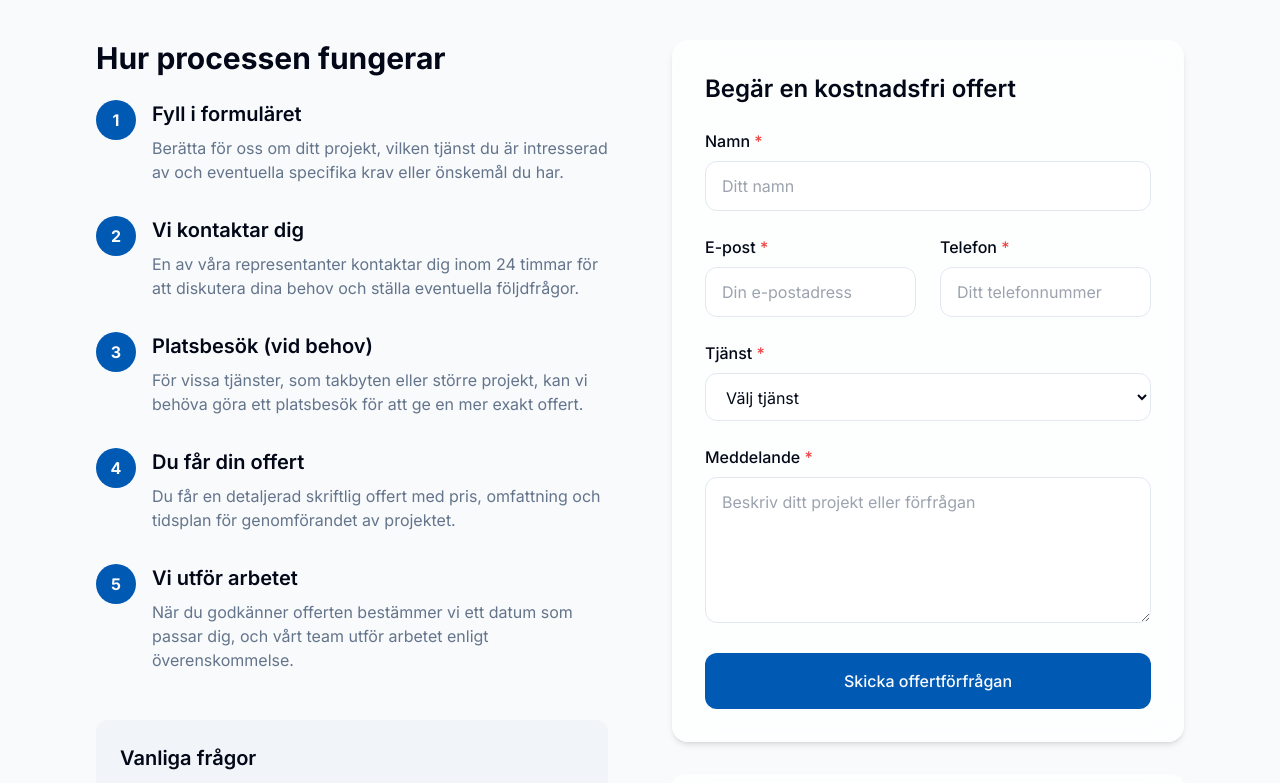
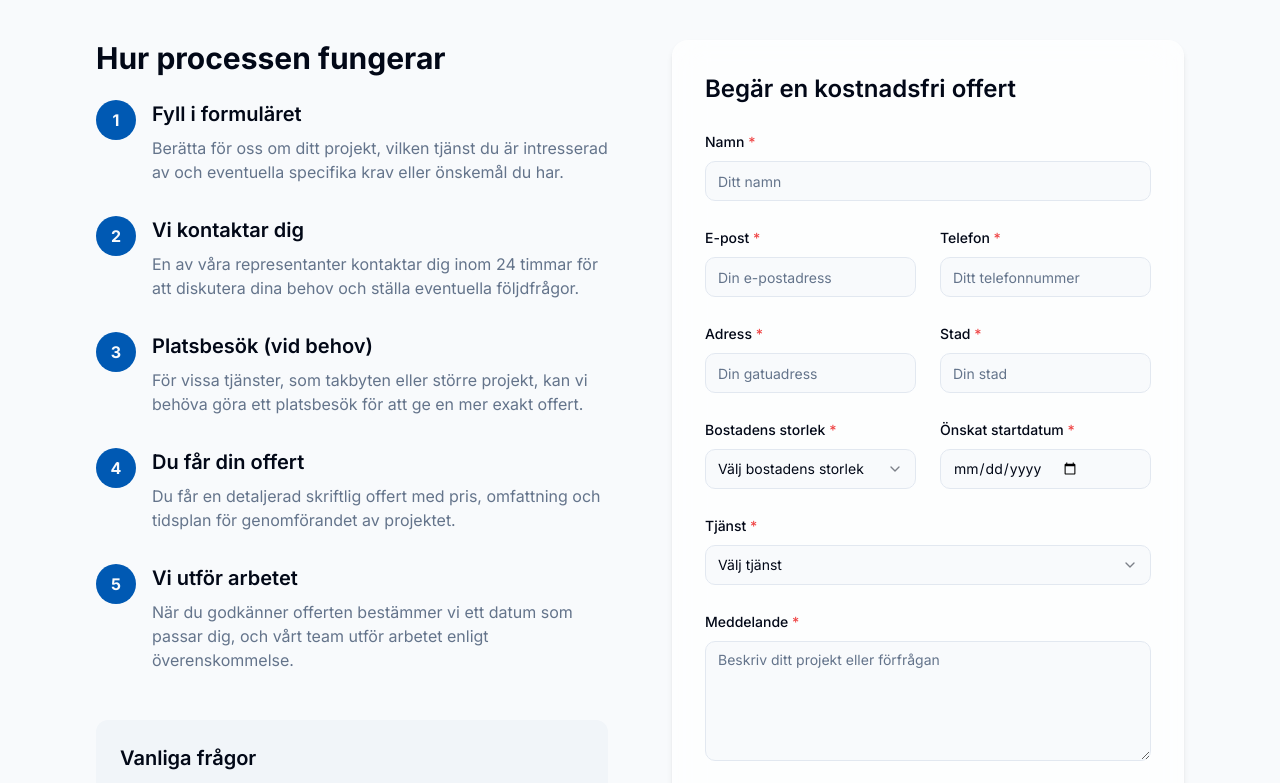
Before and after one commit to adamnoobdev/cleanvista-design, a React (Vite) app: page /quote in a window 1280 px wide. Shown: the part 840-1623 px from the top of the page. Built offline with nearby package versions, Linux system fonts and the light colour scheme.

Commit message:
Add quote form enhancements
Enhance the quote form to include fields for address, property size, and desired service start date.

```diff
--- a/package.json
+++ b/package.json
@@ -11,7 +11,7 @@
     "preview": "vite preview"
   },
   "dependencies": {
-    "@hookform/resolvers": "^3.9.0",
+    "@hookform/resolvers": "^4.1.3",
     "@radix-ui/react-accordion": "^1.2.0",
     "@radix-ui/react-alert-dialog": "^1.1.1",
     "@radix-ui/react-aspect-ratio": "^1.1.0",
--- a/src/components/QuoteForm.tsx
+++ b/src/components/QuoteForm.tsx
@@ -6,11 +6,34 @@ import {
   Check,
   Loader2
 } from 'lucide-react';
+import {
+  Form,
+  FormControl,
+  FormField,
+  FormItem,
+  FormLabel,
+  FormMessage
+} from "@/components/ui/form";
+import { Input } from "@/components/ui/input";
+import { Textarea } from "@/components/ui/textarea";
+import {
+  Select,
+  SelectContent,
+  SelectItem,
+  SelectTrigger,
+  SelectValue
+} from "@/components/ui/select";
+import { useForm } from "react-hook-form";
+import { zodResolver } from "@hookform/resolvers/zod";
 
 const quoteFormSchema = z.object({
   name: z.string().min(2, { message: "Namn måste innehålla minst 2 tecken" }),
   email: z.string().email({ message: "Ange en giltig e-postadress" }),
   phone: z.string().min(6, { message: "Ange ett giltigt telefonnummer" }),
+  address: z.string().min(5, { message: "Vänligen ange din adress" }),
+  city: z.string().min(2, { message: "Vänligen ange din stad" }),
+  propertySize: z.string().min(1, { message: "Vänligen ange bostadens storlek" }),
+  desiredDate: z.string().min(1, { message: "Vänligen välj ett önskat startdatum" }),
   service: z.string().min(1, { message: "Välj en tjänst" }),
   message: z.string().min(10, { message: "Meddelande måste innehålla minst 10 tecken" }),
 });
@@ -18,37 +41,29 @@ const quoteFormSchema = z.object({
 type QuoteFormValues = z.infer<typeof quoteFormSchema>;
 
 const QuoteForm = () => {
-  const [formData, setFormData] = useState<QuoteFormValues>({
+  const [isSubmitting, setIsSubmitting] = useState(false);
+  const [isSubmitted, setIsSubmitted] = useState(false);
+
+  const form = useForm<QuoteFormValues>({
+    resolver: zodResolver(quoteFormSchema),
+    defaultValues: {
       name: '',
       email: '',
       phone: '',
+      address: '',
+      city: '',
+      propertySize: '',
+      desiredDate: '',
       service: '',
       message: '',
+    },
   });
 
-  const [errors, setErrors] = useState<Partial<Record<keyof QuoteFormValues, string>>>({});
-  const [isSubmitting, setIsSubmitting] = useState(false);
-  const [isSubmitted, setIsSubmitted] = useState(false);
-
-  const handleChange = (e: React.ChangeEvent<HTMLInputElement | HTMLTextAreaElement | HTMLSelectElement>) => {
-    const { name, value } = e.target;
-    setFormData(prev => ({ ...prev, [name]: value }));
-
-    // Clear error when field is edited
-    if (errors[name as keyof QuoteFormValues]) {
-      setErrors(prev => ({ ...prev, [name]: undefined }));
-    }
-  };
-
-  const handleSubmit = async (e: React.FormEvent) => {
-    e.preventDefault();
-
+  const onSubmit = async (data: QuoteFormValues) => {
     try {
-      // Validate form data
-      quoteFormSchema.parse(formData);
+      setIsSubmitting(true);
 
       // Simulate API call
-      setIsSubmitting(true);
       await new Promise(resolve => setTimeout(resolve, 1500));
 
       // Show success
@@ -59,27 +74,14 @@ const QuoteForm = () => {
 
       // Reset form after delay
       setTimeout(() => {
-        setFormData({
-          name: '',
-          email: '',
-          phone: '',
-          service: '',
-          message: '',
-        });
+        form.reset();
         setIsSubmitted(false);
       }, 3000);
 
     } catch (error) {
-      if (error instanceof z.ZodError) {
-        // Convert Zod errors to form errors
-        const formErrors: Partial<Record<keyof QuoteFormValues, string>> = {};
-        error.errors.forEach(err => {
-          if (err.path[0]) {
-            formErrors[err.path[0] as keyof QuoteFormValues] = err.message;
-          }
+      toast.error("Ett fel inträffade", {
+        description: "Försök igen eller kontakta oss direkt via telefon."
       });
-        setErrors(formErrors);
-      }
     } finally {
       setIsSubmitting(false);
     }
@@ -100,114 +102,172 @@ const QuoteForm = () => {
           </p>
         </div>
       ) : (
-        <form onSubmit={handleSubmit} className="space-y-6">
-          <div className="space-y-2">
-            <label htmlFor="name" className="block font-medium">
-              Namn <span className="text-red-500">*</span>
-            </label>
-            <input
-              id="name"
+        <Form {...form}>
+          <form onSubmit={form.handleSubmit(onSubmit)} className="space-y-6">
+            <FormField
+              control={form.control}
               name="name"
-              type="text"
-              value={formData.name}
-              onChange={handleChange}
-              className={`w-full px-4 py-3 rounded-lg border ${
-                errors.name ? 'border-red-300 bg-red-50' : 'border-input bg-white'
-              }`}
-              placeholder="Ditt namn"
+              render={({ field }) => (
+                <FormItem>
+                  <FormLabel>Namn <span className="text-red-500">*</span></FormLabel>
+                  <FormControl>
+                    <Input placeholder="Ditt namn" {...field} />
+                  </FormControl>
+                  <FormMessage />
+                </FormItem>
+              )}
             />
-            {errors.name && (
-              <p className="text-red-500 text-sm mt-1">{errors.name}</p>
+
+            <div className="grid grid-cols-1 md:grid-cols-2 gap-6">
+              <FormField
+                control={form.control}
+                name="email"
+                render={({ field }) => (
+                  <FormItem>
+                    <FormLabel>E-post <span className="text-red-500">*</span></FormLabel>
+                    <FormControl>
+                      <Input placeholder="Din e-postadress" {...field} />
+                    </FormControl>
+                    <FormMessage />
+                  </FormItem>
                 )}
+              />
+
+              <FormField
+                control={form.control}
+                name="phone"
+                render={({ field }) => (
+                  <FormItem>
+                    <FormLabel>Telefon <span className="text-red-500">*</span></FormLabel>
+                    <FormControl>
+                      <Input placeholder="Ditt telefonnummer" {...field} />
+                    </FormControl>
+                    <FormMessage />
+                  </FormItem>
+                )}
+              />
             </div>
 
             <div className="grid grid-cols-1 md:grid-cols-2 gap-6">
-            <div className="space-y-2">
-              <label htmlFor="email" className="block font-medium">
-                E-post <span className="text-red-500">*</span>
-              </label>
-              <input
-                id="email"
-                name="email"
-                type="email"
-                value={formData.email}
-                onChange={handleChange}
-                className={`w-full px-4 py-3 rounded-lg border ${
-                  errors.email ? 'border-red-300 bg-red-50' : 'border-input bg-white'
-                }`}
-                placeholder="Din e-postadress"
+              <FormField
+                control={form.control}
+                name="address"
+                render={({ field }) => (
+                  <FormItem>
+                    <FormLabel>Adress <span className="text-red-500">*</span></FormLabel>
+                    <FormControl>
+                      <Input placeholder="Din gatuadress" {...field} />
+                    </FormControl>
+                    <FormMessage />
+                  </FormItem>
+                )}
               />
-              {errors.email && (
-                <p className="text-red-500 text-sm mt-1">{errors.email}</p>
+
+              <FormField
+                control={form.control}
+                name="city"
+                render={({ field }) => (
+                  <FormItem>
+                    <FormLabel>Stad <span className="text-red-500">*</span></FormLabel>
+                    <FormControl>
+                      <Input placeholder="Din stad" {...field} />
+                    </FormControl>
+                    <FormMessage />
+                  </FormItem>
                 )}
+              />
             </div>
 
-            <div className="space-y-2">
-              <label htmlFor="phone" className="block font-medium">
-                Telefon <span className="text-red-500">*</span>
-              </label>
-              <input
-                id="phone"
-                name="phone"
-                type="tel"
-                value={formData.phone}
-                onChange={handleChange}
-                className={`w-full px-4 py-3 rounded-lg border ${
-                  errors.phone ? 'border-red-300 bg-red-50' : 'border-input bg-white'
-                }`}
-                placeholder="Ditt telefonnummer"
+            <div className="grid grid-cols-1 md:grid-cols-2 gap-6">
+              <FormField
+                control={form.control}
+                name="propertySize"
+                render={({ field }) => (
+                  <FormItem>
+                    <FormLabel>Bostadens storlek <span className="text-red-500">*</span></FormLabel>
+                    <Select
+                      onValueChange={field.onChange}
+                      defaultValue={field.value}
+                    >
+                      <FormControl>
+                        <SelectTrigger>
+                          <SelectValue placeholder="Välj bostadens storlek" />
+                        </SelectTrigger>
+                      </FormControl>
+                      <SelectContent>
+                        <SelectItem value="under_50">Mindre än 50 kvm</SelectItem>
+                        <SelectItem value="50_80">50-80 kvm</SelectItem>
+                        <SelectItem value="80_120">80-120 kvm</SelectItem>
+                        <SelectItem value="120_200">120-200 kvm</SelectItem>
+                        <SelectItem value="over_200">Större än 200 kvm</SelectItem>
+                      </SelectContent>
+                    </Select>
+                    <FormMessage />
+                  </FormItem>
+                )}
               />
-              {errors.phone && (
-                <p className="text-red-500 text-sm mt-1">{errors.phone}</p>
+
+              <FormField
+                control={form.control}
+                name="desiredDate"
+                render={({ field }) => (
+                  <FormItem>
+                    <FormLabel>Önskat startdatum <span className="text-red-500">*</span></FormLabel>
+                    <FormControl>
+                      <Input type="date" {...field} />
+                    </FormControl>
+                    <FormMessage />
+                  </FormItem>
                 )}
-            </div>
+              />
             </div>
 
-          <div className="space-y-2">
-            <label htmlFor="service" className="block font-medium">
-              Tjänst <span className="text-red-500">*</span>
-            </label>
-            <select
-              id="service"
+            <FormField
+              control={form.control}
               name="service"
-              value={formData.service}
-              onChange={handleChange}
-              className={`w-full px-4 py-3 rounded-lg border ${
-                errors.service ? 'border-red-300 bg-red-50' : 'border-input bg-white'
-              }`}
+              render={({ field }) => (
+                <FormItem>
+                  <FormLabel>Tjänst <span className="text-red-500">*</span></FormLabel>
+                  <Select
+                    onValueChange={field.onChange}
+                    defaultValue={field.value}
                   >
-              <option value="" disabled>Välj tjänst</option>
-              <option value="flyttstad">Flyttstäd</option>
-              <option value="kontorsstad">Kontorsstäd</option>
-              <option value="dodsbo">Dödsbo</option>
-              <option value="demontering">Demontering/Bortforsling</option>
-              <option value="takbyten">Takbyten</option>
-              <option value="annat">Annat</option>
-            </select>
-            {errors.service && (
-              <p className="text-red-500 text-sm mt-1">{errors.service}</p>
+                    <FormControl>
+                      <SelectTrigger>
+                        <SelectValue placeholder="Välj tjänst" />
+                      </SelectTrigger>
+                    </FormControl>
+                    <SelectContent>
+                      <SelectItem value="flyttstad">Flyttstäd</SelectItem>
+                      <SelectItem value="kontorsstad">Kontorsstäd</SelectItem>
+                      <SelectItem value="dodsbo">Dödsbo</SelectItem>
+                      <SelectItem value="demontering">Demontering/Bortforsling</SelectItem>
+                      <SelectItem value="takbyten">Takbyten</SelectItem>
+                      <SelectItem value="annat">Annat</SelectItem>
+                    </SelectContent>
+                  </Select>
+                  <FormMessage />
+                </FormItem>
               )}
-          </div>
+            />
 
-          <div className="space-y-2">
-            <label htmlFor="message" className="block font-medium">
-              Meddelande <span className="text-red-500">*</span>
-            </label>
-            <textarea
-              id="message"
+            <FormField
+              control={form.control}
               name="message"
-              value={formData.message}
-              onChange={handleChange}
-              rows={5}
-              className={`w-full px-4 py-3 rounded-lg border ${
-                errors.message ? 'border-red-300 bg-red-50' : 'border-input bg-white'
-              }`}
+              render={({ field }) => (
+                <FormItem>
+                  <FormLabel>Meddelande <span className="text-red-500">*</span></FormLabel>
+                  <FormControl>
+                    <Textarea
                       placeholder="Beskriv ditt projekt eller förfrågan"
+                      className="min-h-[120px]"
+                      {...field}
                     />
-            {errors.message && (
-              <p className="text-red-500 text-sm mt-1">{errors.message}</p>
+                  </FormControl>
+                  <FormMessage />
+                </FormItem>
               )}
-          </div>
+            />
 
             <button
               type="submit"
@@ -224,6 +284,7 @@ const QuoteForm = () => {
               )}
             </button>
           </form>
+        </Form>
       )}
     </div>
   );
```
Also changed, not shown: 1 other file (tests, documents, lock files or other folders). Lines whose indentation alone changed are shown as unchanged.
